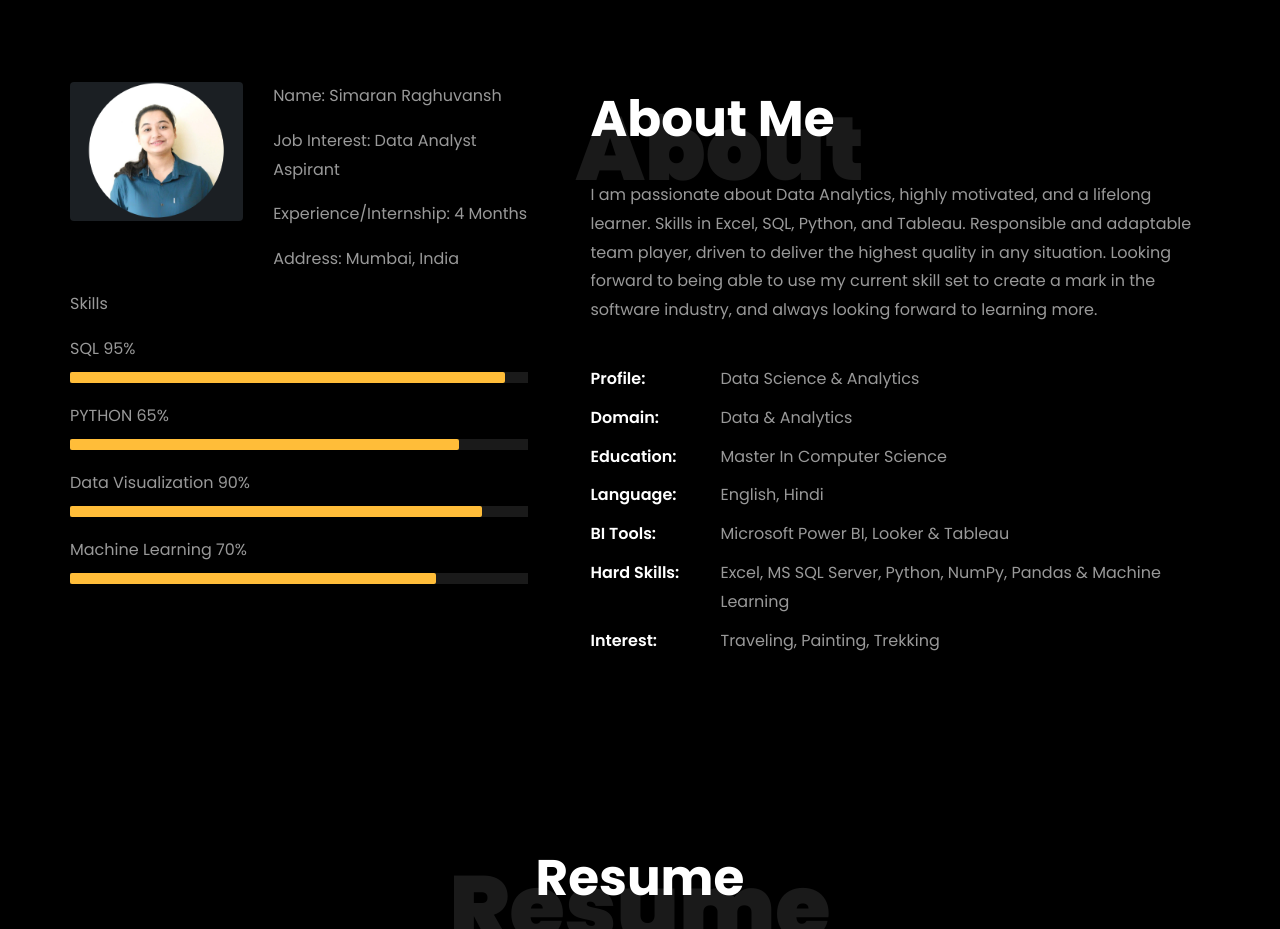
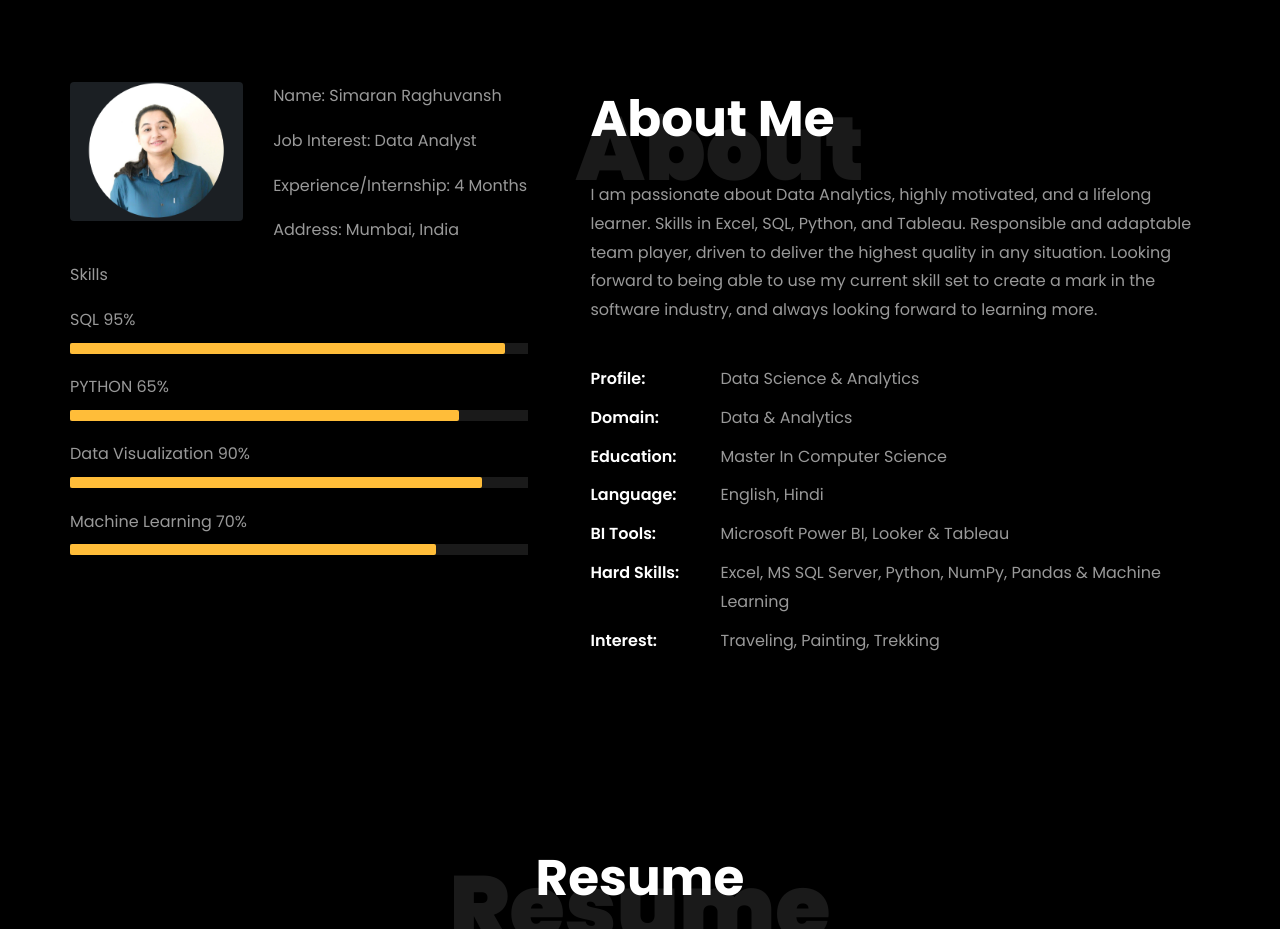
Before and after one commit to SimaranR/simaranraghuvansh.git.io, a plain HTML site: page index.html in a window 1280 px wide. Shown: the part 780-1709 px from the top of the page. Drawn offline with Linux system fonts and the light colour scheme; files whose address does not match are found by name.

Commit message:
Update index.html

```diff
--- a/index.html
+++ b/index.html
@@ -220,7 +220,7 @@
 									<div class="col-sm-6 col-md-7">
 									  <div class="about-info">
 										<p><span class="title-s">Name: </span> <span>Simaran Raghuvansh</span></p>
-										<p><span class="title-s">Job Interest: </span> <span>Data Analyst Aspirant</span></p>
+										<p><span class="title-s">Job Interest: </span> <span>Data Analyst</span></p>
 										<p><span class="title-s">Experience/Internship: </span> <span> 4 Months</span></p>
 										<p><span class="title-s">Address: </span> <span>Mumbai, India</span></p>
 									  </div>
```
